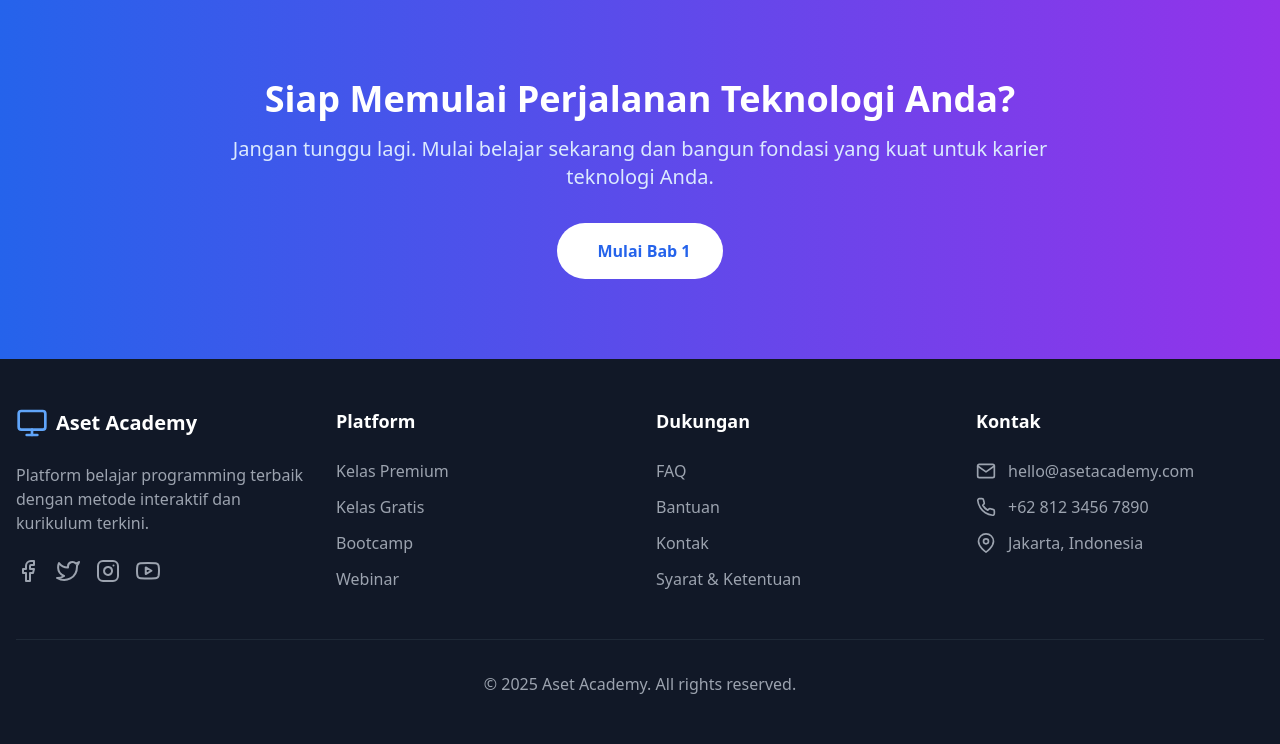
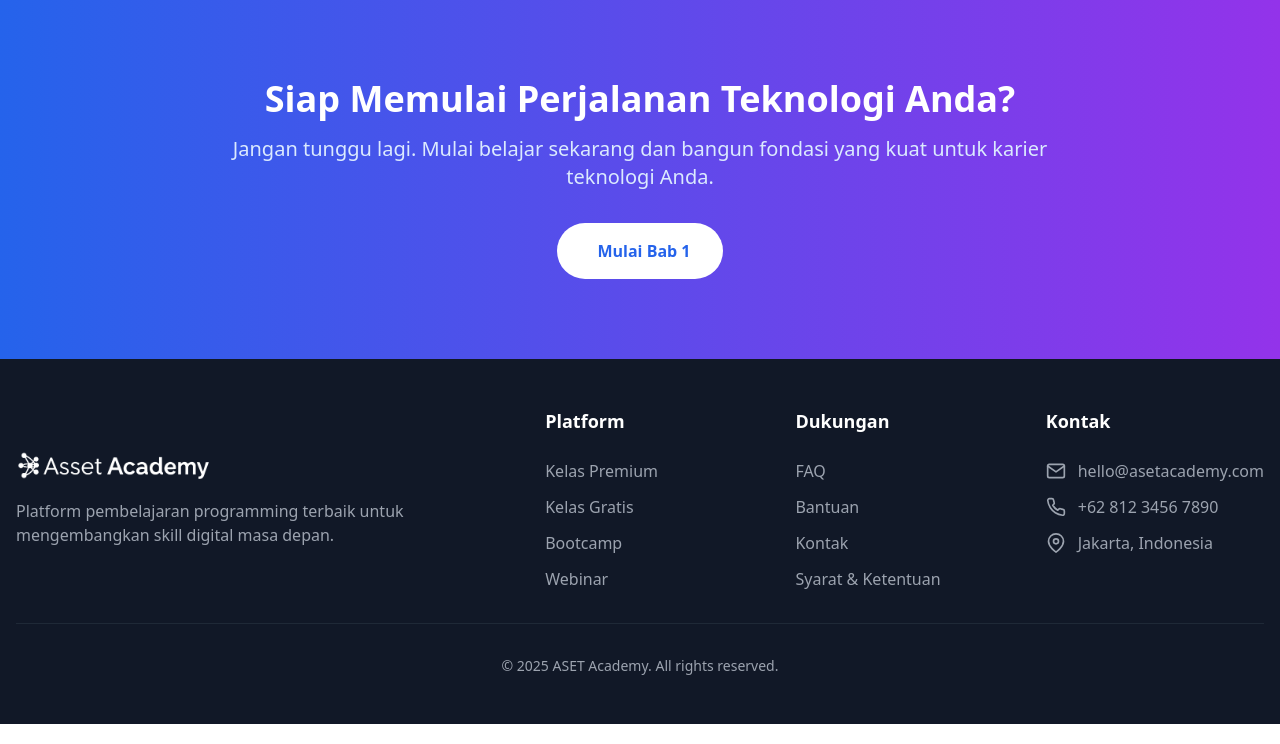
Before and after one commit to hizamruljaen123/aset-academy, a CodeIgniter app: page /aset-academy/index.php/documentation/index in a window 1280 px wide. Shown: the part 2623-3367 px from the top of the page. Run offline with CodeIgniter, Linux system fonts and the light colour scheme; some libraries are stand-ins or nearby versions.

Commit message:
refactor: replace icon-based logo with image logo in navbar and footer

```diff
--- a/application/views/home/templates/_footer.php
+++ b/application/views/home/templates/_footer.php
@@ -1,23 +1,12 @@
 <?php defined('BASEPATH') OR exit('No direct script access allowed'); ?>
 <footer class="bg-gray-900 text-white py-12">
     <div class="container mx-auto px-4">
-        <div class="grid grid-cols-1 md:grid-cols-4 gap-8">
-            <div>
-                <div class="flex items-center space-x-2 mb-6">
-                    <i data-feather="monitor" class="text-blue-400 w-8 h-8"></i>
-                    <span class="text-xl font-bold">Aset Academy</span>
+        <div class="flex flex-col md:flex-row justify-between items-center mb-8">
+            <div class="mb-6 md:mb-0">
+                <img src="<?= base_url('assets/img/logo-white.png') ?>" alt="ASET Academy" class="h-8 mb-4">
+                <p class="text-gray-400 max-w-md">Platform pembelajaran programming terbaik untuk mengembangkan skill digital masa depan.</p>
             </div>
-                <p class="text-gray-400 mb-6">
-                    Platform belajar programming terbaik dengan metode interaktif dan kurikulum terkini.
-                </p>
-                <div class="flex space-x-4">
-                    <a href="#" class="text-gray-400 hover:text-white transition-colors"><i data-feather="facebook" class="w-6 h-6"></i></a>
-                    <a href="#" class="text-gray-400 hover:text-white transition-colors"><i data-feather="twitter" class="w-6 h-6"></i></a>
-                    <a href="#" class="text-gray-400 hover:text-white transition-colors"><i data-feather="instagram" class="w-6 h-6"></i></a>
-                    <a href="#" class="text-gray-400 hover:text-white transition-colors"><i data-feather="youtube" class="w-6 h-6"></i></a>
-                </div>
-            </div>
-
+            <div class="grid grid-cols-1 md:grid-cols-3 gap-8">
                 <div>
                     <h3 class="text-lg font-bold mb-6">Platform</h3>
                     <ul class="space-y-3">
@@ -47,9 +36,10 @@
                     </div>
                 </div>
             </div>
+        </div>
 
-        <div class="border-t border-gray-800 mt-12 pt-8 text-center text-gray-400">
-            <p>&copy; <?= date('Y') ?> Aset Academy. All rights reserved.</p>
+        <div class="border-t border-gray-800 pt-8 text-center text-gray-400 text-sm">
+            <p>&copy; <?= date('Y') ?> ASET Academy. All rights reserved.</p>
         </div>
     </div>
 </footer>
--- a/application/views/home/templates/_navbar.php
+++ b/application/views/home/templates/_navbar.php
@@ -2,8 +2,7 @@
 <nav class="fixed w-full bg-white/80 backdrop-blur-sm shadow-md z-50 transition-all duration-300">
     <div class="container mx-auto px-4 py-3 flex justify-between items-center">
         <div class="flex items-center space-x-2">
-            <i data-feather="monitor" class="text-blue-600 w-8 h-8"></i>
-            <span class="text-xl font-bold text-gray-800">Aset Academy</span>
+            <img src="<?= base_url('assets/img/logo.png') ?>" alt="ASET Academy" class="h-8">
         </div>
 
         <div class="hidden md:flex space-x-8">
```
Lines whose indentation alone changed are shown as unchanged.
